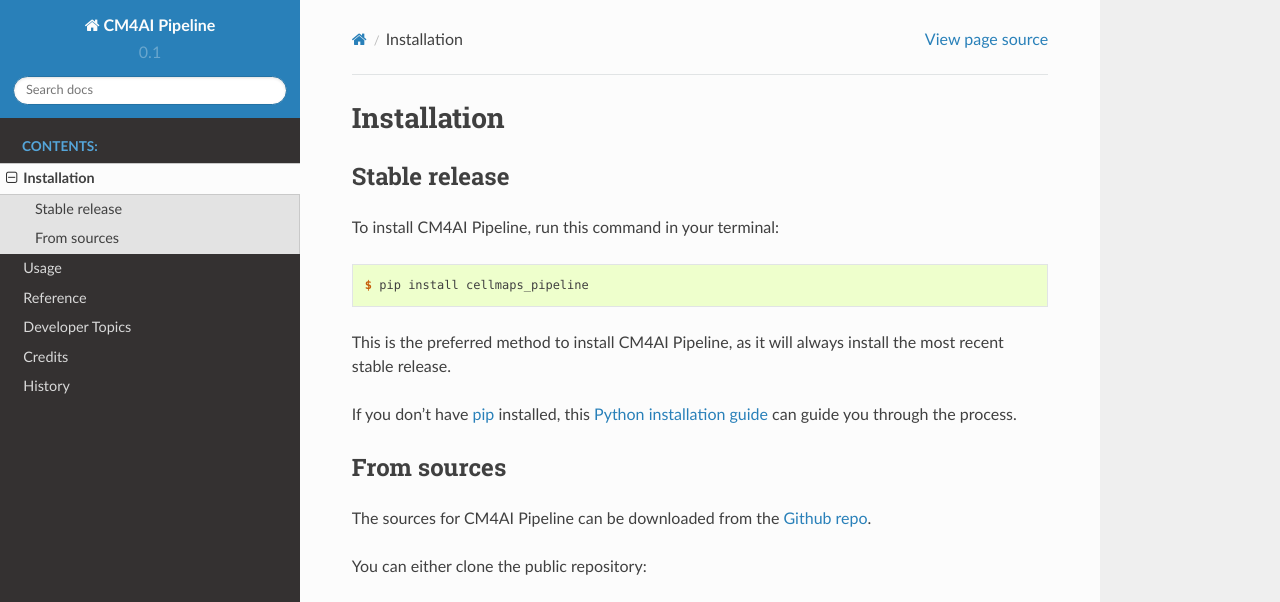
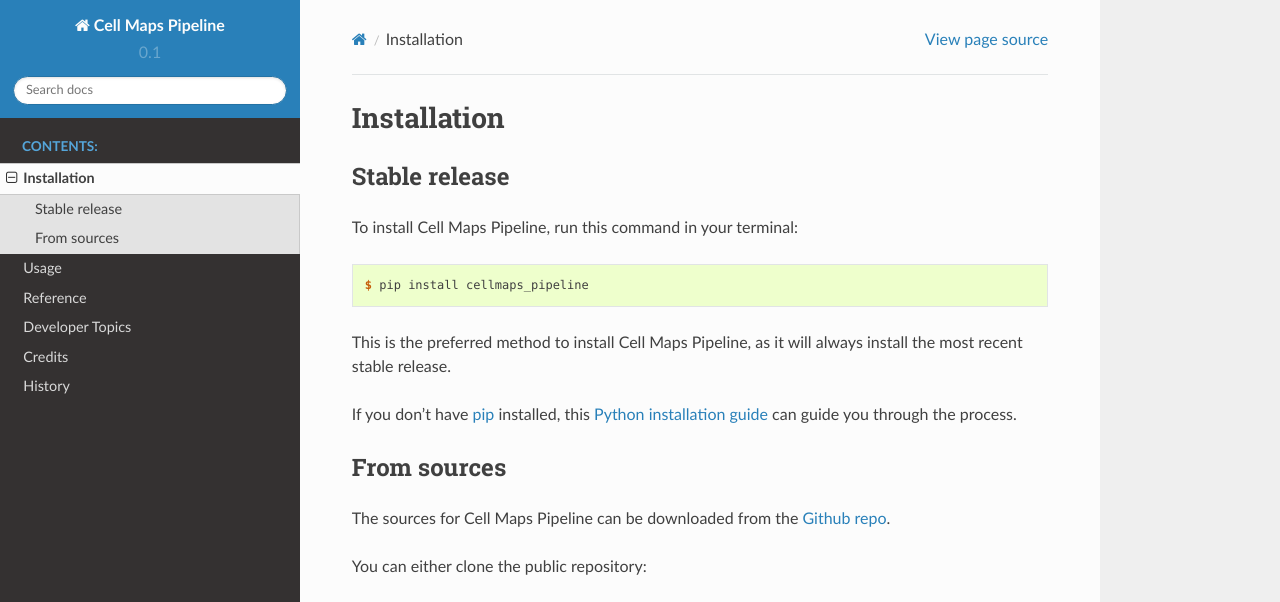
Before and after one commit to idekerlab/cellmaps_pipeline, a Sphinx documentation site: the page built from docs/installation.rst, in a window 1280 px wide and 1064 px high. Shown: the top 602 px of the window. Built offline with Sphinx 7.4.7 and the Read the Docs theme 2.0.0, drawn with Linux system fonts in a browser that asks for light colours.

Commit message:
updated name to Cell Maps

```diff
--- a/CONTRIBUTING.rst
+++ b/CONTRIBUTING.rst
@@ -38,8 +38,8 @@
 Write Documentation
 ~~~~~~~~~~~~~~~~~~~
 
-CM4AI Pipeline could always use more documentation, whether as part of the
-official CM4AI Pipeline docs, in docstrings, or even on the web in blog posts,
+Cell Maps Pipeline could always use more documentation, whether as part of the
+official Cell Maps Pipeline docs, in docstrings, or even on the web in blog posts,
 articles, and such.
 
 Submit Feedback
--- a/cellmaps_pipeline/__init__.py
+++ b/cellmaps_pipeline/__init__.py
@@ -1,9 +1,9 @@
 # -*- coding: utf-8 -*-
 
-"""Top-level package for CM4AI Pipeline."""
+"""Top-level package for Cell Maps Pipeline."""
 
-__author__ = 'Ideker Lab CM4AI team'
+__author__ = 'Ideker Lab Cell Maps team'
 __email__ = 'tools@cm4ai.org'
 __version__ = '0.1.0a7'
 __repo_url__ = 'https://github.com/idekerlab/cellmaps_pipeline'
-__description__ = 'Runs full Cellmaps CM4AI pipeline'
+__description__ = 'Runs full Cell Maps pipeline'
--- a/docs/conf.py
+++ b/docs/conf.py
@@ -63,7 +63,7 @@
 master_doc = 'index'
 
 # General information about the project.
-project = u'CM4AI Pipeline'
+project = u'Cell Maps Pipeline'
 copyright = u"2023, The Regents of the University of California"
 author = u"Christopher Churas"
 
@@ -159,7 +159,7 @@
 # [howto, manual, or own class]).
 latex_documents = [
     (master_doc, 'cellmaps_pipeline.tex',
-     u'CM4AI Pipeline Documentation',
+     u'Cell Maps Pipeline Documentation',
      u'Christopher Churas', 'manual'),
 ]
 
@@ -170,7 +170,7 @@
 # (source start file, name, description, authors, manual section).
 man_pages = [
     (master_doc, 'cellmaps_pipeline',
-     u'CM4AI Pipeline Documentation',
+     u'Cell Maps Pipeline Documentation',
      [author], 1)
 ]
 
@@ -182,7 +182,7 @@
 #  dir menu entry, description, category)
 texinfo_documents = [
     (master_doc, 'cellmaps_pipeline',
-     u'CM4AI Pipeline Documentation',
+     u'Cell Maps Pipeline Documentation',
      author,
      'cellmaps_pipeline',
      'One line description of project.',
--- a/docs/installation.rst
+++ b/docs/installation.rst
@@ -8,13 +8,13 @@
 Stable release
 --------------
 
-To install CM4AI Pipeline, run this command in your terminal:
+To install Cell Maps Pipeline, run this command in your terminal:
 
 .. code-block:: console
 
     $ pip install cellmaps_pipeline
 
-This is the preferred method to install CM4AI Pipeline, as it will always install the most recent stable release.
+This is the preferred method to install Cell Maps Pipeline, as it will always install the most recent stable release.
 
 If you don't have `pip`_ installed, this `Python installation guide`_ can guide
 you through the process.
@@ -26,7 +26,7 @@
 From sources
 ------------
 
-The sources for CM4AI Pipeline can be downloaded from the `Github repo`_.
+The sources for Cell Maps Pipeline can be downloaded from the `Github repo`_.
 
 You can either clone the public repository:
 
--- a/docs/usage.rst
+++ b/docs/usage.rst
@@ -7,7 +7,7 @@
 In a project
 --------------
 
-To use CM4AI Pipeline in a project::
+To use Cell Maps Pipeline in a project::
 
     import cellmaps_pipeline
 
```
Also changed, not shown: .github/ISSUE_TEMPLATE.md.
